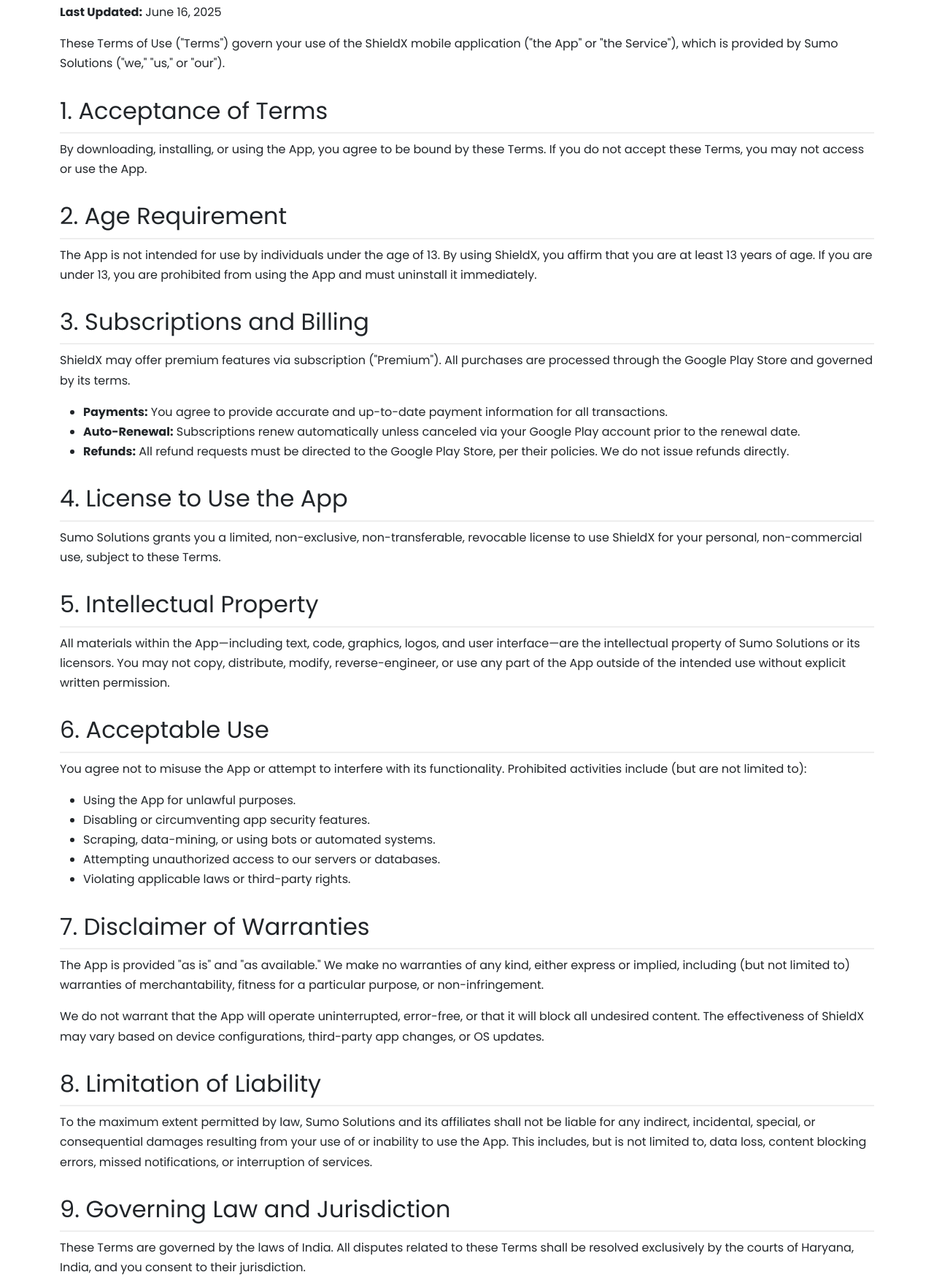
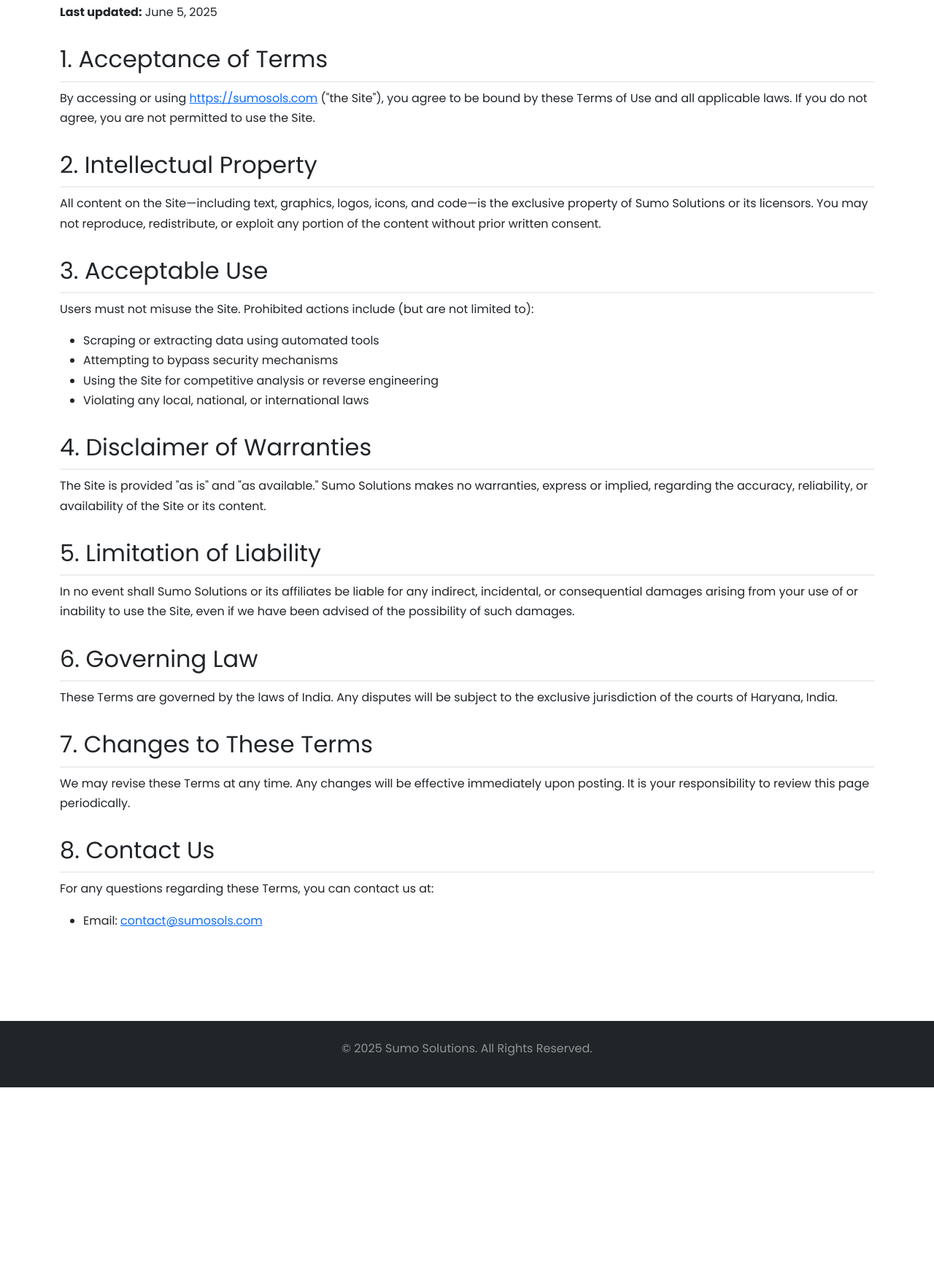
Before and after one commit to SuMo-Productivity/sumosols, a plain HTML site: page terms.html in a window 1280 px wide. Shown: the part 153-1907 px from the top of the page at 73% size. After the commit the page ends 1643 px from the top, so only its background shows below. Drawn offline with nearby package versions, Linux system fonts and the light colour scheme.

Commit message:
Update terms.html

```diff
--- a/terms.html
+++ b/terms.html
@@ -3,16 +3,7 @@
 <head>
   <meta charset="UTF-8" />
   <meta name="viewport" content="width=device-width, initial-scale=1.0" />
-  <title>Terms of Use - ShieldX</title>
-
-  <!-- SEO and Open Graph Metadata -->
-  <meta name="description" content="Read the Terms of Use for the ShieldX app, provided by Sumo Solutions.">
-  <meta property="og:title" content="Terms of Use - ShieldX">
-  <meta property="og:description" content="Read the Terms of Use for the ShieldX app. Updated June 16, 2025.">
-  <meta property="og:type" content="website">
-  <meta property="og:url" content="https://yourdomain.com/terms">
-  <meta property="og:site_name" content="ShieldX">
-
+  <title>Terms of Use - Sumo Solutions</title>
   <link href="https://cdn.jsdelivr.net/npm/bootstrap@5.3.3/dist/css/bootstrap.min.css" rel="stylesheet" />
   <link href="https://fonts.googleapis.com/css2?family=Poppins:wght@400;600;700&display=swap" rel="stylesheet" />
   <style>
@@ -29,83 +20,56 @@
       border-bottom: 2px solid #eee;
       padding-bottom: 10px;
     }
-    .footer .text-white-50 {
-      color: rgba(255, 255, 255, 0.85) !important;
-    }
   </style>
 </head>
 <body>
-  <nav class="navbar navbar-expand-lg navbar-light bg-white shadow-sm fixed-top" aria-label="Main Navigation">
+  <nav class="navbar navbar-expand-lg navbar-light bg-white shadow-sm fixed-top">
     <div class="container">
-      <a class="navbar-brand fw-bold" href="#">ShieldX</a>
+      <a class="navbar-brand fw-bold" href="index.html">Sumo Solutions</a>
     </div>
   </nav>
 
-  <main class="container legal-container">
-    <h1>Terms of Use for ShieldX</h1>
-    <p><strong>Last Updated:</strong> June 16, 2025</p>
-
-    <p>These Terms of Use ("Terms") govern your use of the ShieldX mobile application ("the App" or "the Service"), which is provided by Sumo Solutions ("we," "us," or "our").</p>
+  <div class="container legal-container">
+    <h1>Terms of Use</h1>
+    <p><strong>Last updated:</strong> June 5, 2025</p>
 
     <h2>1. Acceptance of Terms</h2>
-    <p>By downloading, installing, or using the App, you agree to be bound by these Terms. If you do not accept these Terms, you may not access or use the App.</p>
+    <p>By accessing or using <a href="https://sumosols.com" target="_blank">https://sumosols.com</a> ("the Site"), you agree to be bound by these Terms of Use and all applicable laws. If you do not agree, you are not permitted to use the Site.</p>
 
-    <h2>2. Age Requirement</h2>
-    <p>The App is not intended for use by individuals under the age of 13. By using ShieldX, you affirm that you are at least 13 years of age. If you are under 13, you are prohibited from using the App and must uninstall it immediately.</p>
+    <h2>2. Intellectual Property</h2>
+    <p>All content on the Site—including text, graphics, logos, icons, and code—is the exclusive property of Sumo Solutions or its licensors. You may not reproduce, redistribute, or exploit any portion of the content without prior written consent.</p>
 
-    <h2>3. Subscriptions and Billing</h2>
-    <p>ShieldX may offer premium features via subscription ("Premium"). All purchases are processed through the Google Play Store and governed by its terms.</p>
+    <h2>3. Acceptable Use</h2>
+    <p>Users must not misuse the Site. Prohibited actions include (but are not limited to):</p>
     <ul>
-      <li><strong>Payments:</strong> You agree to provide accurate and up-to-date payment information for all transactions.</li>
-      <li><strong>Auto-Renewal:</strong> Subscriptions renew automatically unless canceled via your Google Play account prior to the renewal date.</li>
-      <li><strong>Refunds:</strong> All refund requests must be directed to the Google Play Store, per their policies. We do not issue refunds directly.</li>
+      <li>Scraping or extracting data using automated tools</li>
+      <li>Attempting to bypass security mechanisms</li>
+      <li>Using the Site for competitive analysis or reverse engineering</li>
+      <li>Violating any local, national, or international laws</li>
     </ul>
 
-    <h2>4. License to Use the App</h2>
-    <p>Sumo Solutions grants you a limited, non-exclusive, non-transferable, revocable license to use ShieldX for your personal, non-commercial use, subject to these Terms.</p>
+    <h2>4. Disclaimer of Warranties</h2>
+    <p>The Site is provided "as is" and "as available." Sumo Solutions makes no warranties, express or implied, regarding the accuracy, reliability, or availability of the Site or its content.</p>
 
-    <h2>5. Intellectual Property</h2>
-    <p>All materials within the App—including text, code, graphics, logos, and user interface—are the intellectual property of Sumo Solutions or its licensors. You may not copy, distribute, modify, reverse-engineer, or use any part of the App outside of the intended use without explicit written permission.</p>
+    <h2>5. Limitation of Liability</h2>
+    <p>In no event shall Sumo Solutions or its affiliates be liable for any indirect, incidental, or consequential damages arising from your use of or inability to use the Site, even if we have been advised of the possibility of such damages.</p>
 
-    <h2>6. Acceptable Use</h2>
-    <p>You agree not to misuse the App or attempt to interfere with its functionality. Prohibited activities include (but are not limited to):</p>
+    <h2>6. Governing Law</h2>
+    <p>These Terms are governed by the laws of India. Any disputes will be subject to the exclusive jurisdiction of the courts of Haryana, India.</p>
+
+    <h2>7. Changes to These Terms</h2>
+    <p>We may revise these Terms at any time. Any changes will be effective immediately upon posting. It is your responsibility to review this page periodically.</p>
+
+    <h2>8. Contact Us</h2>
+    <p>For any questions regarding these Terms, you can contact us at:</p>
     <ul>
-      <li>Using the App for unlawful purposes.</li>
-      <li>Disabling or circumventing app security features.</li>
-      <li>Scraping, data-mining, or using bots or automated systems.</li>
-      <li>Attempting unauthorized access to our servers or databases.</li>
-      <li>Violating applicable laws or third-party rights.</li>
+      <li>Email: <a href="mailto:contact@sumosols.com">contact@sumosols.com</a></li>
     </ul>
-
-    <h2>7. Disclaimer of Warranties</h2>
-    <p>The App is provided "as is" and "as available." We make no warranties of any kind, either express or implied, including (but not limited to) warranties of merchantability, fitness for a particular purpose, or non-infringement.</p>
-    <p>We do not warrant that the App will operate uninterrupted, error-free, or that it will block all undesired content. The effectiveness of ShieldX may vary based on device configurations, third-party app changes, or OS updates.</p>
-
-    <h2>8. Limitation of Liability</h2>
-    <p>To the maximum extent permitted by law, Sumo Solutions and its affiliates shall not be liable for any indirect, incidental, special, or consequential damages resulting from your use of or inability to use the App. This includes, but is not limited to, data loss, content blocking errors, missed notifications, or interruption of services.</p>
-
-    <h2>9. Governing Law and Jurisdiction</h2>
-    <p>These Terms are governed by the laws of India. All disputes related to these Terms shall be resolved exclusively by the courts of Haryana, India, and you consent to their jurisdiction.</p>
-
-    <h2>10. Modifications to These Terms</h2>
-    <p>We reserve the right to revise these Terms at any time. Updated versions will be made available within the App or on our website. Your continued use of the App after changes have been posted constitutes acceptance of those changes. It is your responsibility to review these Terms periodically.</p>
-
-    <h2>11. Termination</h2>
-    <p>We reserve the right to suspend or terminate your access to the App at our sole discretion, with or without notice, if you violate these Terms or engage in any activity that harms the Service, other users, or our interests.</p>
-
-    <h2>12. Force Majeure</h2>
-    <p>We shall not be held liable for any failure or delay in performance resulting from causes beyond our reasonable control, including natural disasters, war, internet outages, government regulations, or other unforeseeable events.</p>
-
-    <h2>13. Contact Us</h2>
-    <p>If you have any questions, concerns, or disputes regarding these Terms, please contact us:</p>
-    <ul>
-      <li>Email: <a href="mailto:support@sumosols.com">support@sumosols.com</a></li>
-    </ul>
-  </main>
+  </div>
 
   <footer class="footer bg-dark text-white-50 py-4 mt-5">
     <div class="container text-center">
-      <p>&copy; 2025 ShieldX. All Rights Reserved.</p>
+      <p>&copy; 2025 Sumo Solutions. All Rights Reserved.</p>
     </div>
   </footer>
 </body>
```
